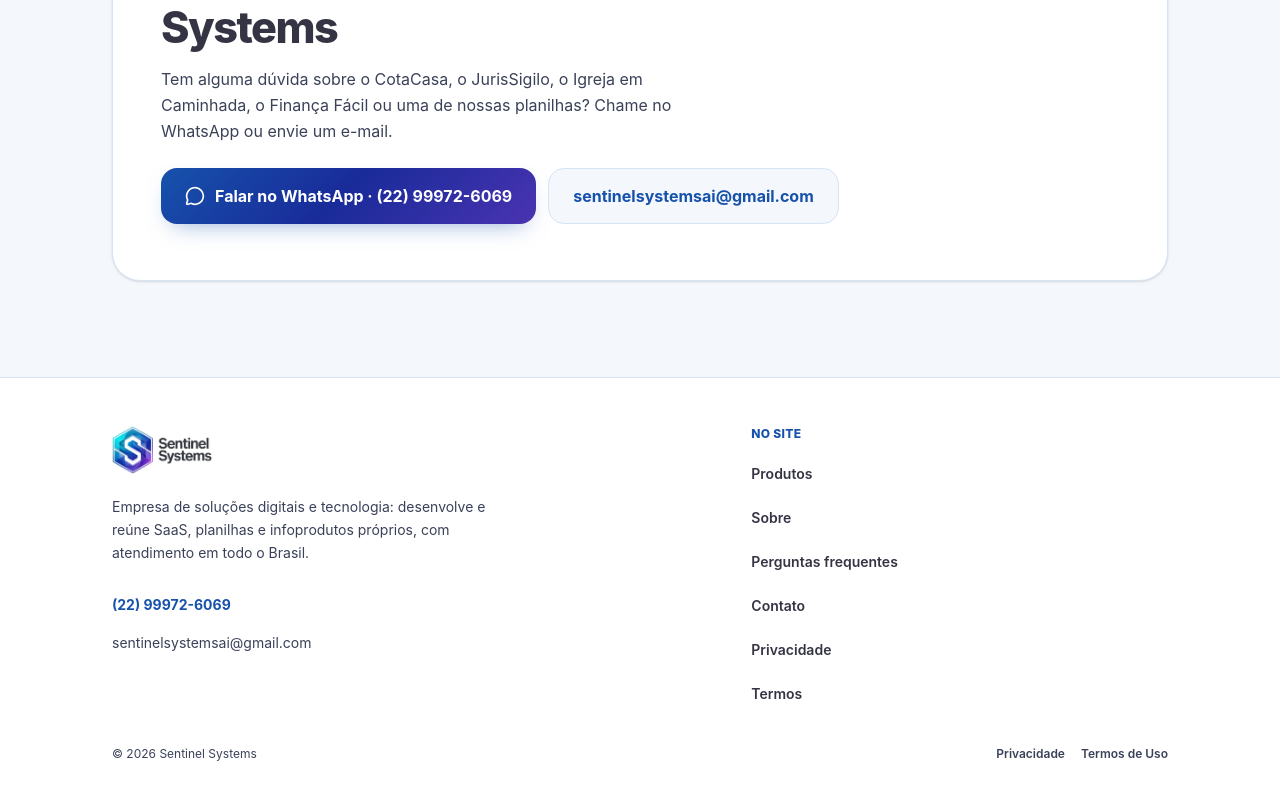
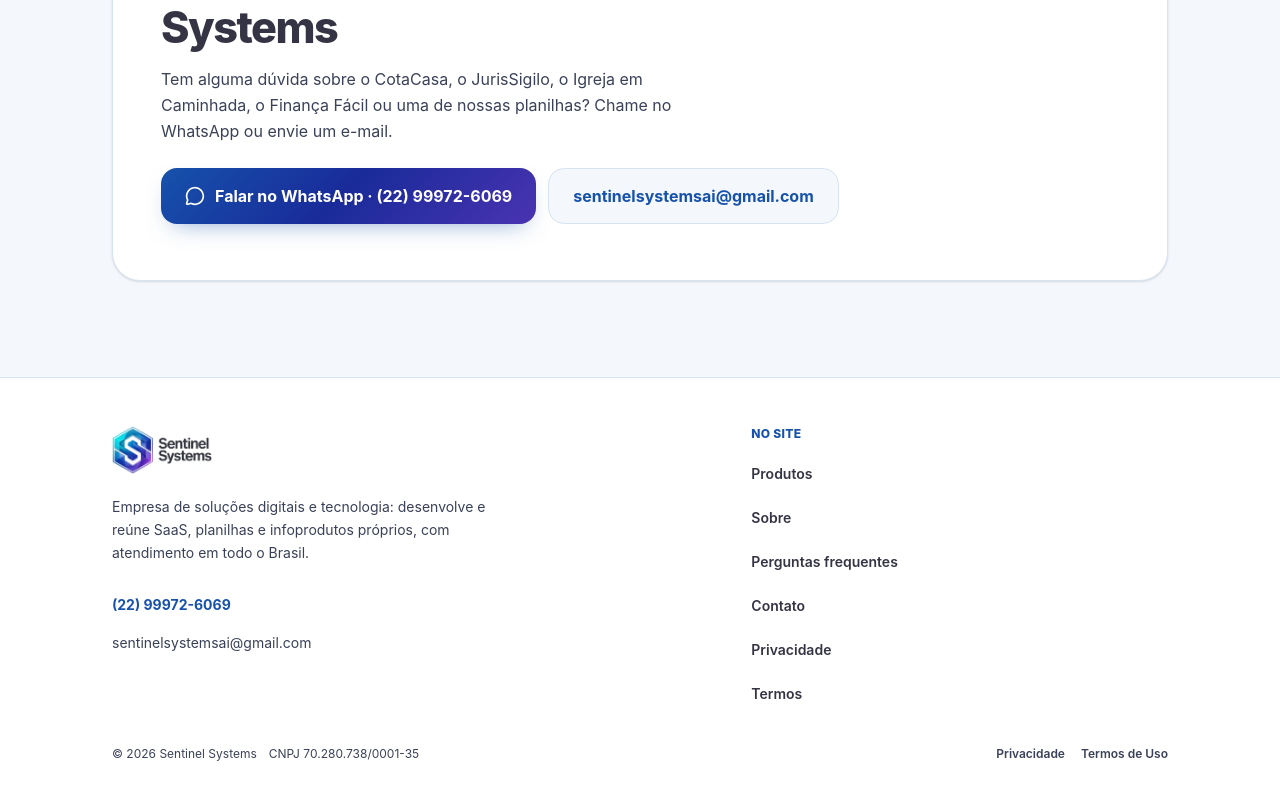
Before and after one commit to bonivitti-collab/sentinel-systems, a React (Vite) app: page / in a window 1280 px wide. Shown: the part 3079-3879 px from the top of the page. Built offline with nearby package versions, Linux system fonts and the light colour scheme.

Commit message:
Adiciona CNPJ no rodapé

```diff
--- a/src/components/Footer.tsx
+++ b/src/components/Footer.tsx
@@ -59,7 +59,10 @@ export function Footer({ onNavigate }: FooterProps) {
         </div>
       </div>
       <div className="mx-auto mt-8 flex w-full max-w-[1120px] flex-wrap items-center justify-between gap-4 px-5 text-xs text-[#3A4158] sm:px-8">
-        <span>© {YEAR} Sentinel Systems</span>
+        <div className="flex flex-wrap items-center gap-x-3 gap-y-1">
+          <span>© {YEAR} Sentinel Systems</span>
+          <span>CNPJ 70.280.738/0001-35</span>
+        </div>
         <div className="flex items-center gap-4">
           <a href="/privacidade" onClick={(event) => go(event, '/privacidade')} className="font-semibold text-[#3A4158] underline-offset-4 hover:text-[#1652AC] hover:underline">
             Privacidade
--- a/src/pages/ProductLandingPage.tsx
+++ b/src/pages/ProductLandingPage.tsx
@@ -153,6 +153,7 @@ export function ProductLandingPage({ product }: { product: ProductLanding }) {
               Produtos
             </a>
           </p>
+          <p className="mt-2 text-xs text-slate-600">CNPJ 70.280.738/0001-35</p>
         </div>
       </footer>
 
```
